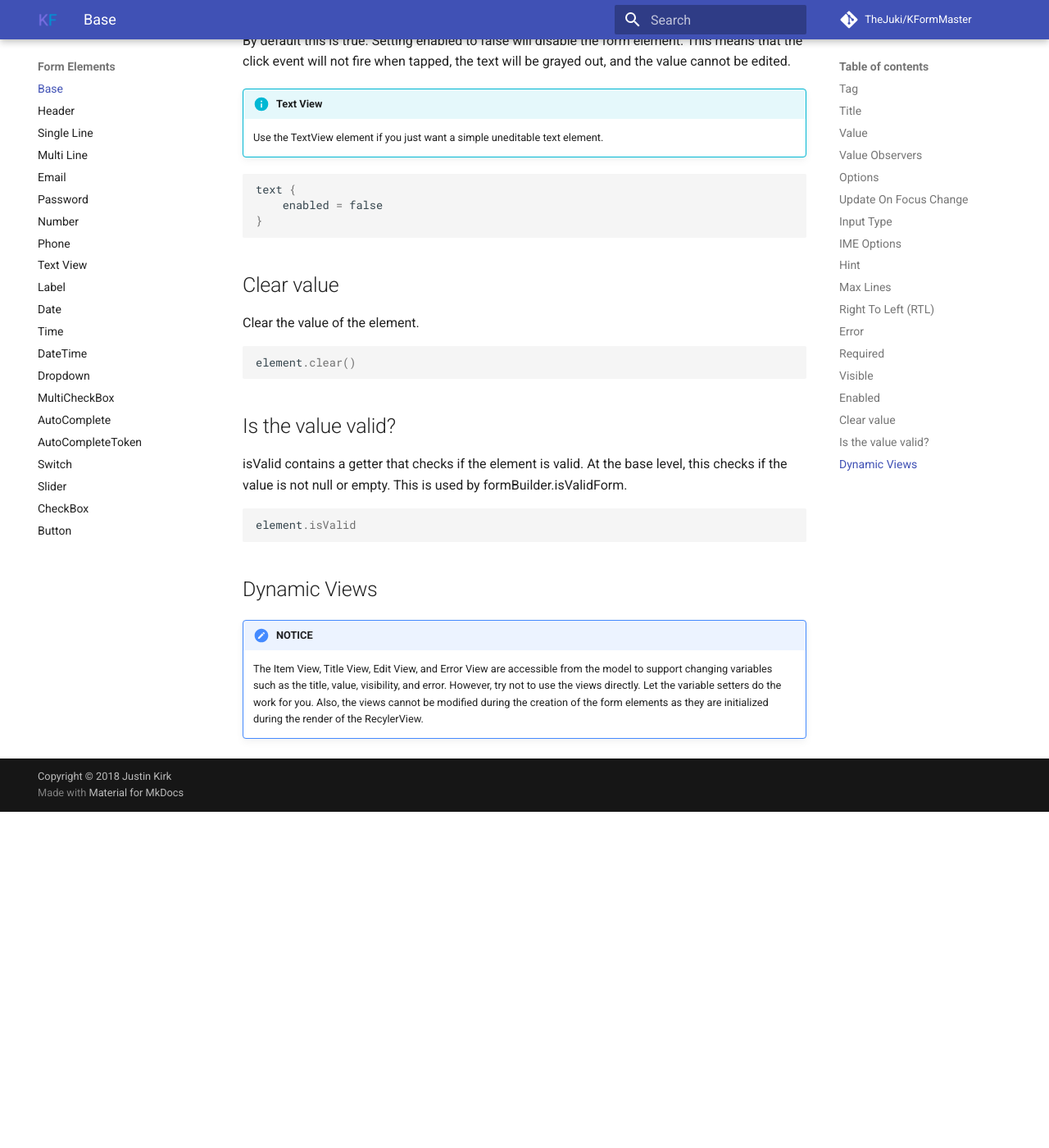
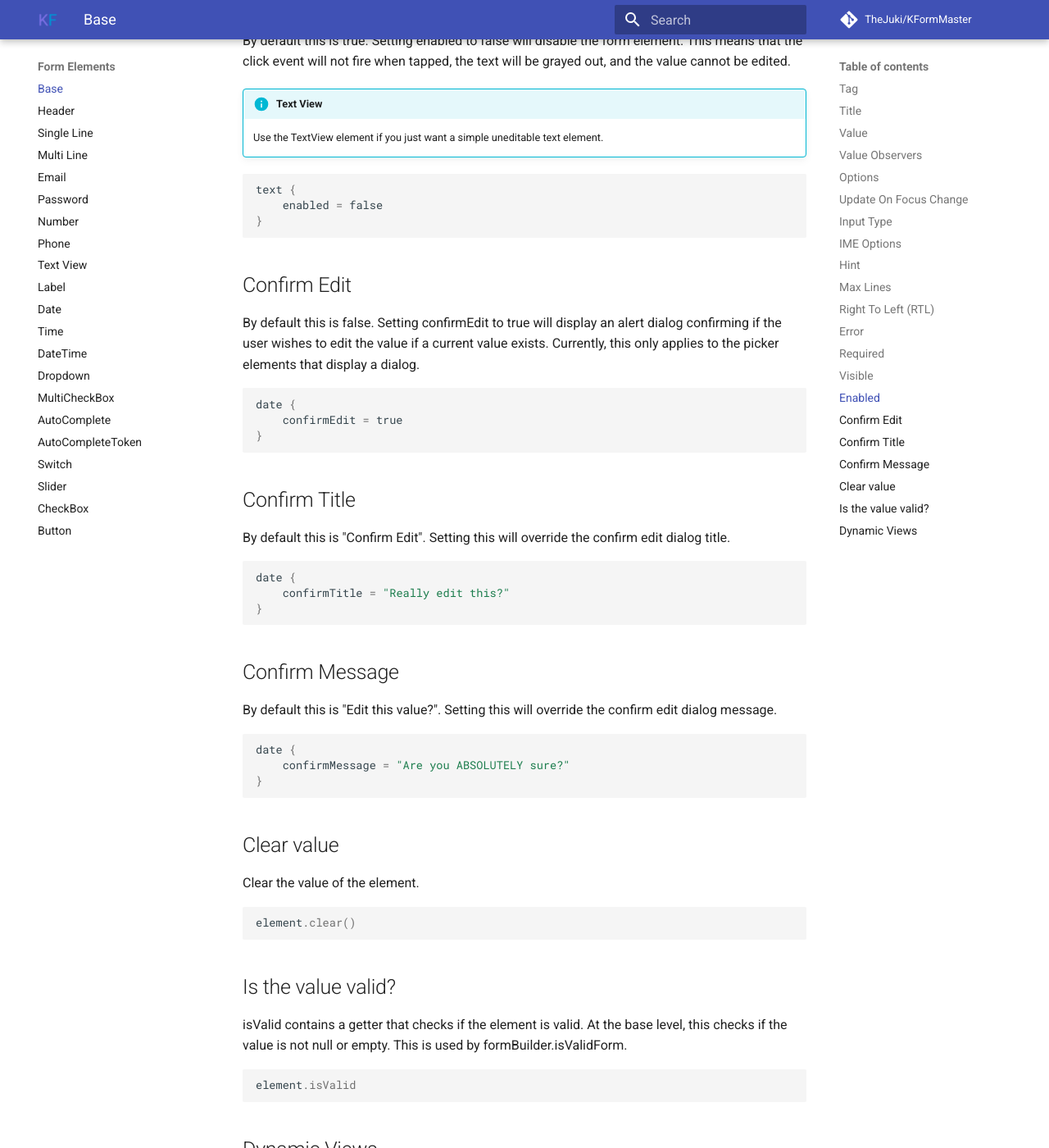
Before and after one commit to TheJuki/KFormMaster, an MkDocs documentation site: the page built from docs/element/base.md, in a window 1280 px wide and 1400 px high, scrolled down 4372 px. Shown: the whole window at 82% size. Built offline with MkDocs 1.6.1 and Material for MkDocs 9.7.7, drawn with Linux system fonts in a browser that asks for light colours; comment, search, counter and statistics services are not loaded; old or Windows-style settings are respelled for this version of MkDocs; before the commit the page ends 5362 px from its top, so only the background shows below that.

Commit message:
Add v4.4.0 changes to docs [skip ci]

````diff
--- a/docs/element/base.md
+++ b/docs/element/base.md
@@ -172,6 +172,34 @@ text {
 }
 ```
 
+## Confirm Edit
+By default this is false.
+Setting confirmEdit to true will display an alert dialog confirming if the user wishes to edit the value if a current value exists.
+Currently, this only applies to the picker elements that display a dialog.
+```kotlin
+date {
+    confirmEdit = true
+}
+```
+
+## Confirm Title
+By default this is "Confirm Edit".
+Setting this will override the confirm edit dialog title.
+```kotlin
+date {
+    confirmTitle = "Really edit this?"
+}
+```
+
+## Confirm Message
+By default this is "Edit this value?".
+Setting this will override the confirm edit dialog message.
+```kotlin
+date {
+    confirmMessage = "Are you ABSOLUTELY sure?"
+}
+```
+
 ## Clear value
 Clear the value of the element.
 ```kotlin
````
Also changed, not shown: docs/element/dropDown.md (+9 -0 lines), docs/element/multiCheckBox.md (+9 -0 lines), 1 other file.
